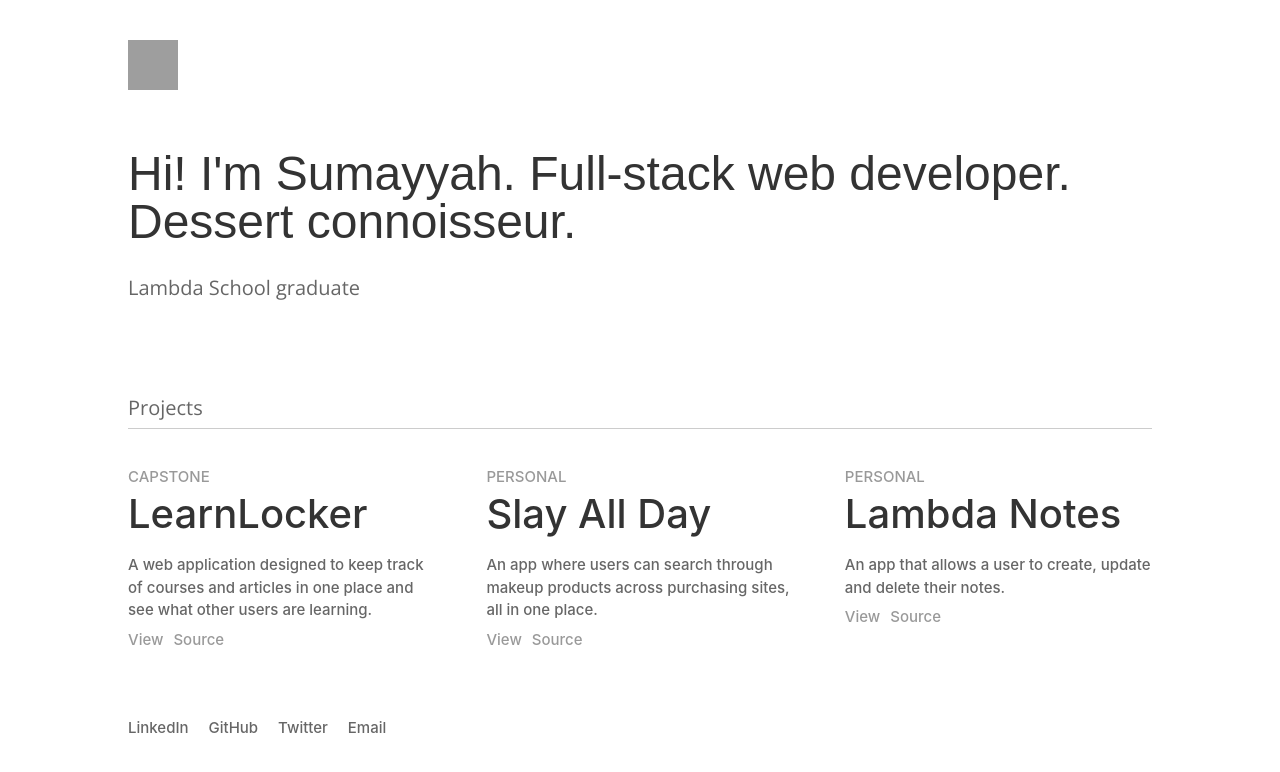
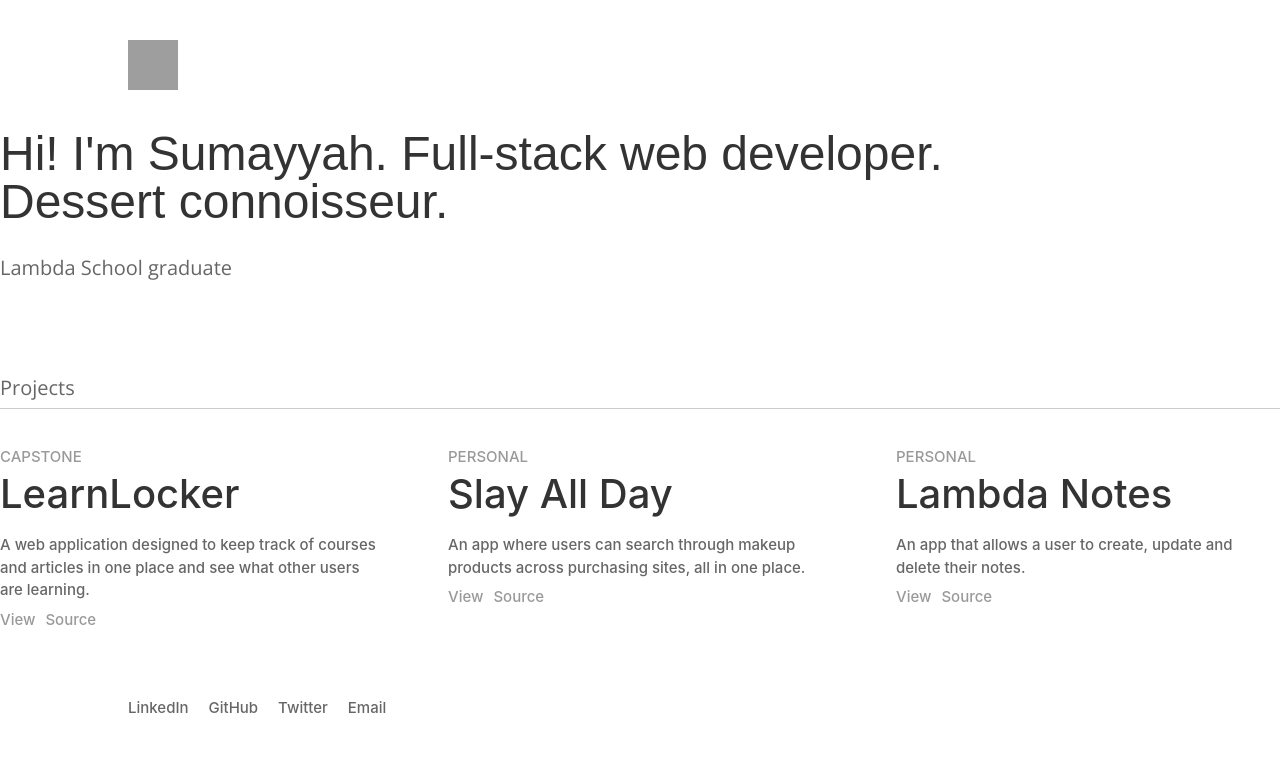
Before and after one commit to sumi419/portfolio, a React (Create React App) app: page / in a window 1280 px wide. Shown: the top 772 px of the page. Built offline with nearby package versions, Linux system fonts and the light colour scheme; grey boxes are pictures that could not be loaded.

Commit message:
🌸 Update App.js with Atomic CSS

```diff
--- a/src/App.js
+++ b/src/App.js
@@ -5,13 +5,11 @@ import Projects from './components/Projects';
 import Header from './components/Header';
 import Footer from './components/Footer';
 
-import css from './styles/app.module.css';
-
 export default function App() {
   return (
     <>
       <Header />
-      <main className={css.container}>
+      <main className='m0a pb4 w90 w80-d'>
         <Title />
         <Projects />
       </main>
```
